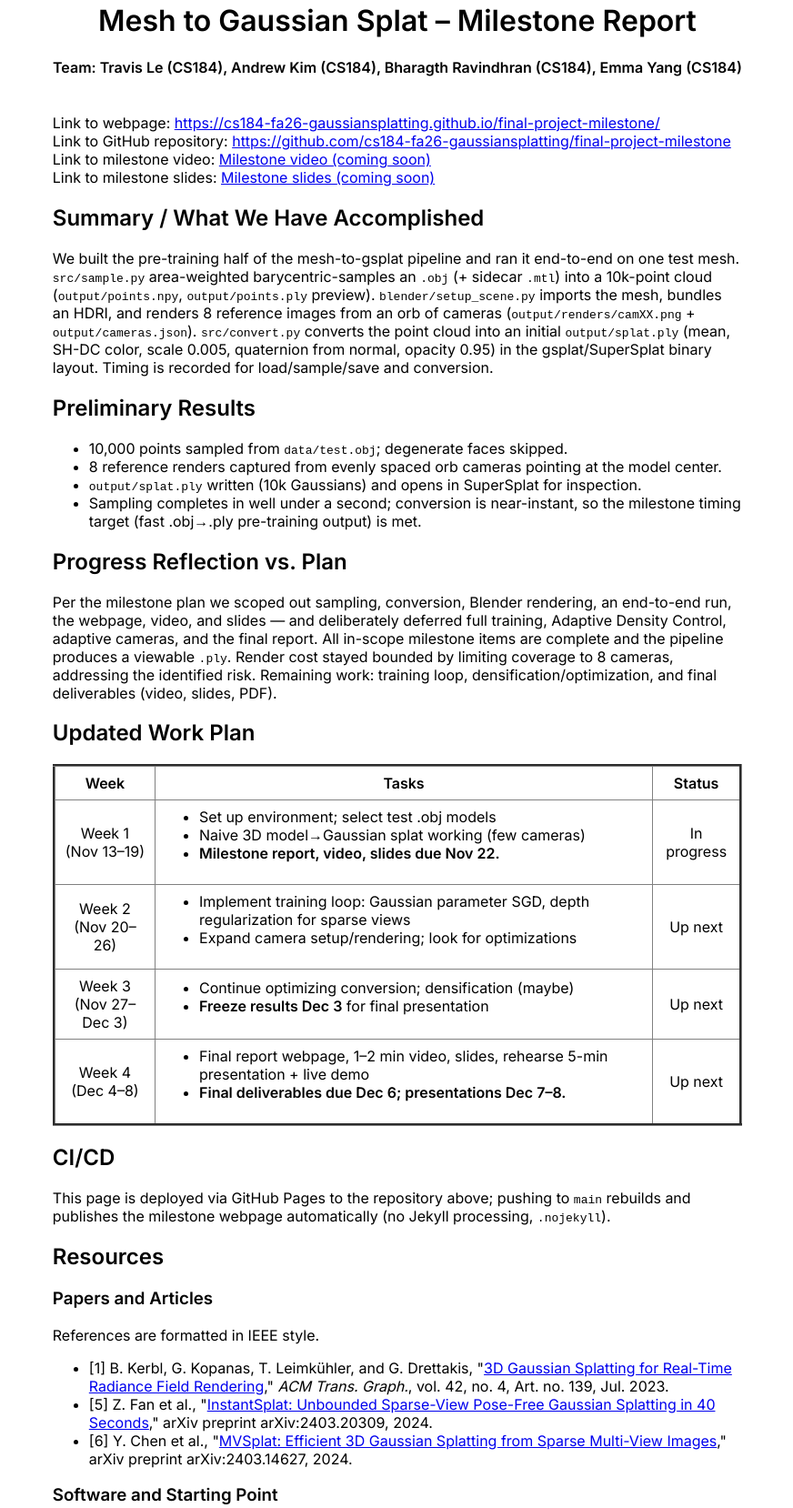
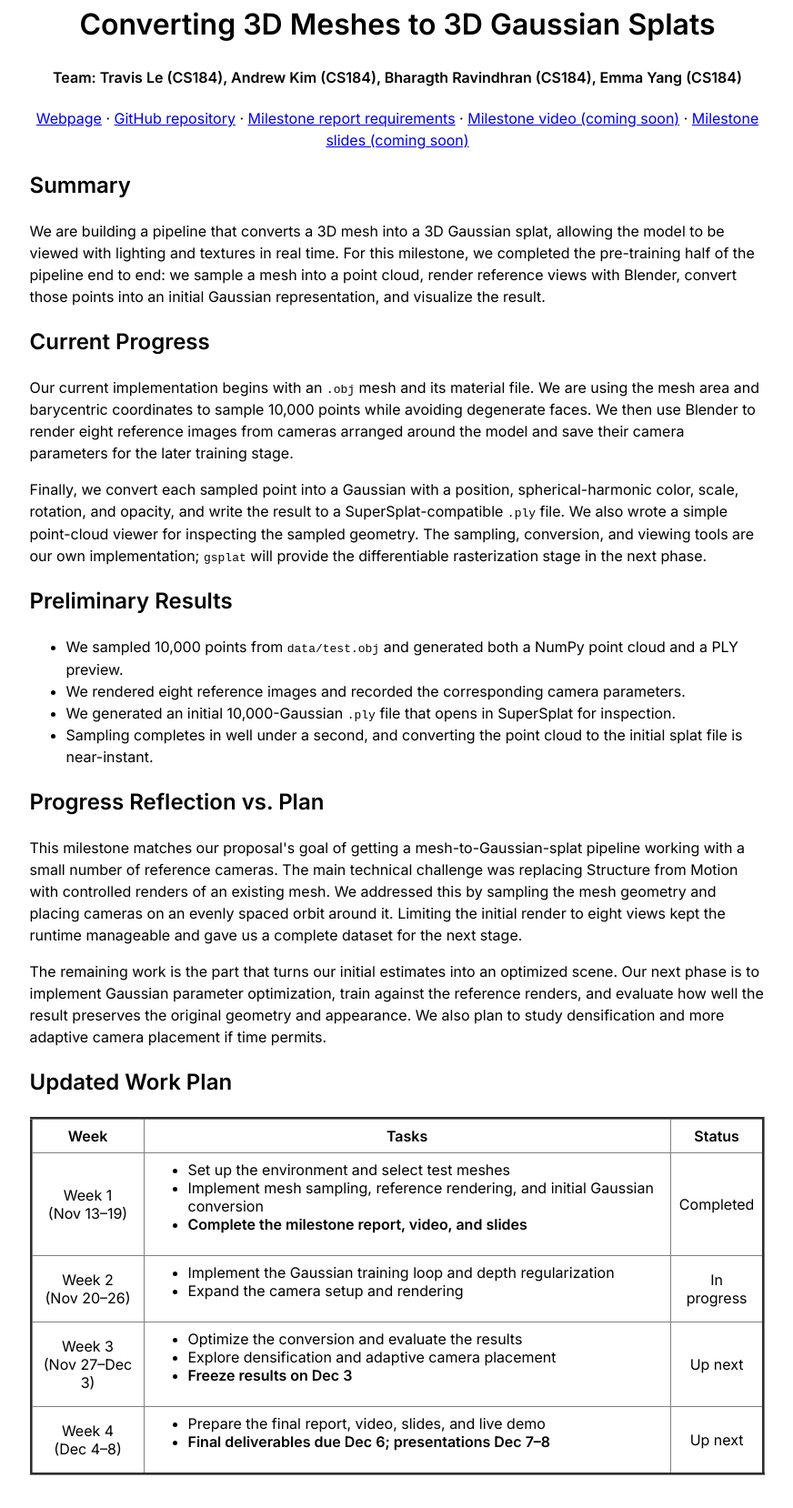
Before and after one commit to cs184-fa26-gaussiansplatting/final-project-milestone, a plain HTML site: page index.html in a window 1280 px wide. Shown: the part 86-1744 px from the top of the page at 91% size, without its empty margins (203-1075 px from the left). Drawn offline with nearby package versions, Linux system fonts and the light colour scheme; some packages are replaced by stand-ins of ours.

Commit message:
Rewrote milestone report

```diff
--- a/index.html
+++ b/index.html
@@ -9,7 +9,7 @@
 
 			.container {
 				margin: 0 auto;
-				padding: 60px 20%;
+				padding: 60px 18%;
 			}
 
 			figure {
@@ -22,6 +22,7 @@
 
 			body {
 				font-family: 'Inter', sans-serif;
+				line-height: 1.5;
 			}
 
 			table {
@@ -34,60 +35,54 @@
 				text-align: center;
 				padding: 8px;
 			}
+
+			.links {
+				text-align: center;
+			}
 		</style>
 	</head>
 	<body>
 		<div class="container">
-		<h1>Mesh to Gaussian Splat – Milestone Report</h1>
+			<h1>Converting 3D Meshes to 3D Gaussian Splats</h1>
 			<div style="text-align: center;">
 				<h4>Team: Travis Le (CS184), Andrew Kim (CS184), Bharagth Ravindhran (CS184), Emma Yang (CS184)</h4>
 			</div>
 
-		<br>
+			<p class="links">
+				<a href="https://cs184-fa26-gaussiansplatting.github.io/final-project-milestone/">Webpage</a> &middot;
+				<a href="https://github.com/cs184-fa26-gaussiansplatting/final-project-milestone">GitHub repository</a> &middot;
+				<a href="https://cs184.eecs.berkeley.edu/fa26/project/#31a-milestone-report-webpage-cs184">Milestone report requirements</a> &middot;
+				<a href="#">Milestone video (coming soon)</a> &middot;
+				<a href="#">Milestone slides (coming soon)</a>
+			</p>
 
-		Link to webpage: <a href="https://cs184-fa26-gaussiansplatting.github.io/final-project-milestone/">https://cs184-fa26-gaussiansplatting.github.io/final-project-milestone/</a>
+			<h2>Summary</h2>
+			<p>
+				We are building a pipeline that converts a 3D mesh into a 3D Gaussian splat, allowing the model to be viewed with lighting and textures in real time. For this milestone, we completed the pre-training half of the pipeline end to end: we sample a mesh into a point cloud, render reference views with Blender, convert those points into an initial Gaussian representation, and visualize the result.
+			</p>
 
-		<br>
-
-		Link to GitHub repository: <a href="https://github.com/cs184-fa26-gaussiansplatting/final-project-milestone">https://github.com/cs184-fa26-gaussiansplatting/final-project-milestone</a>
-
-		<br>
-
-		Link to milestone video: <a href="#">Milestone video (coming soon)</a>
-
-		<br>
-
-		Link to milestone slides: <a href="#">Milestone slides (coming soon)</a>
-
-		<h2>Summary / What We Have Accomplished</h2>
+			<h2>Current Progress</h2>
 			<p>
-			We built the pre-training half of the mesh-to-gsplat pipeline and ran it end-to-end on one test mesh.
-			<code>src/sample.py</code> area-weighted barycentric-samples an <code>.obj</code> (+ sidecar <code>.mtl</code>) into a 10k-point
-			cloud (<code>output/points.npy</code>, <code>output/points.ply</code> preview).
-			<code>blender/setup_scene.py</code> imports the mesh, bundles an HDRI, and renders 8 reference images from an
-			orb of cameras (<code>output/renders/camXX.png</code> + <code>output/cameras.json</code>).
-			<code>src/convert.py</code> converts the point cloud into an initial <code>output/splat.ply</code> (mean, SH-DC color,
-			scale 0.005, quaternion from normal, opacity 0.95) in the gsplat/SuperSplat binary layout.
-			Timing is recorded for load/sample/save and conversion.
+				Our current implementation begins with an <code>.obj</code> mesh and its material file. We are using the mesh area and barycentric coordinates to sample 10,000 points while avoiding degenerate faces. We then use Blender to render eight reference images from cameras arranged around the model and save their camera parameters for the later training stage.
+			</p>
+			<p>
+				Finally, we convert each sampled point into a Gaussian with a position, spherical-harmonic color, scale, rotation, and opacity, and write the result to a SuperSplat-compatible <code>.ply</code> file. We also wrote a simple point-cloud viewer for inspecting the sampled geometry. The sampling, conversion, and viewing tools are our own implementation; <code>gsplat</code> will provide the differentiable rasterization stage in the next phase.
 			</p>
 
 			<h2>Preliminary Results</h2>
 			<ul>
-			<li>10,000 points sampled from <code>data/test.obj</code>; degenerate faces skipped.</li>
-			<li>8 reference renders captured from evenly spaced orb cameras pointing at the model center.</li>
-			<li><code>output/splat.ply</code> written (10k Gaussians) and opens in SuperSplat for inspection.</li>
-			<li>Sampling completes in well under a second; conversion is near-instant, so the
-				milestone timing target (fast .obj→.ply pre-training output) is met.</li>
+				<li>We sampled 10,000 points from <code>data/test.obj</code> and generated both a NumPy point cloud and a PLY preview.</li>
+				<li>We rendered eight reference images and recorded the corresponding camera parameters.</li>
+				<li>We generated an initial 10,000-Gaussian <code>.ply</code> file that opens in SuperSplat for inspection.</li>
+				<li>Sampling completes in well under a second, and converting the point cloud to the initial splat file is near-instant.</li>
 			</ul>
 
 			<h2>Progress Reflection vs. Plan</h2>
 			<p>
-			Per the milestone plan we scoped out sampling, conversion, Blender rendering, an end-to-end run,
-			the webpage, video, and slides — and deliberately deferred full training, Adaptive Density Control,
-			adaptive cameras, and the final report. All in-scope milestone items are complete and the pipeline
-			produces a viewable <code>.ply</code>. Render cost stayed bounded by limiting coverage to 8 cameras,
-			addressing the identified risk. Remaining work: training loop, densification/optimization, and
-			final deliverables (video, slides, PDF).
+				This milestone matches our proposal's goal of getting a mesh-to-Gaussian-splat pipeline working with a small number of reference cameras. The main technical challenge was replacing Structure from Motion with controlled renders of an existing mesh. We addressed this by sampling the mesh geometry and placing cameras on an evenly spaced orbit around it. Limiting the initial render to eight views kept the runtime manageable and gave us a complete dataset for the next stage.
+			</p>
+			<p>
+				The remaining work is the part that turns our initial estimates into an optimized scene. Our next phase is to implement Gaussian parameter optimization, train against the reference renders, and evaluate how well the result preserves the original geometry and appearance. We also plan to study densification and more adaptive camera placement if time permits.
 			</p>
 
 			<h2>Updated Work Plan</h2>
@@ -101,29 +96,30 @@
 					<td>Week 1<br>(Nov 13&ndash;19)</td>
 					<td style="text-align:left;">
 						<ul>
-						<li>Set up environment; select test .obj models</li>
-						<li>Naive 3D model&rarr;Gaussian splat working (few cameras)</li>
-						<li><b>Milestone report, video, slides due Nov 22.</b></li>
+							<li>Set up the environment and select test meshes</li>
+							<li>Implement mesh sampling, reference rendering, and initial Gaussian conversion</li>
+							<li><b>Complete the milestone report, video, and slides</b></li>
+						</ul>
+					</td>
+					<td>Completed</td>
+				</tr>
+				<tr>
+					<td>Week 2<br>(Nov 20&ndash;26)</td>
+					<td style="text-align:left;">
+						<ul>
+							<li>Implement the Gaussian training loop and depth regularization</li>
+							<li>Expand the camera setup and rendering</li>
 						</ul>
 					</td>
 					<td>In progress</td>
 				</tr>
 				<tr>
-				<td>Week 2<br>(Nov 20&ndash;26)</td>
-				<td style="text-align:left;">
-					<ul>
-						<li>Implement training loop: Gaussian parameter SGD, depth regularization for sparse views</li>
-						<li>Expand camera setup/rendering; look for optimizations</li>
-					</ul>
-				</td>
-				<td>Up next</td>
-			</tr>
-			<tr>
 					<td>Week 3<br>(Nov 27&ndash;Dec 3)</td>
 					<td style="text-align:left;">
 						<ul>
-						<li>Continue optimizing conversion; densification (maybe)</li>
-						<li><b>Freeze results Dec 3</b> for final presentation</li>
+							<li>Optimize the conversion and evaluate the results</li>
+							<li>Explore densification and adaptive camera placement</li>
+							<li><b>Freeze results on Dec 3</b></li>
 						</ul>
 					</td>
 					<td>Up next</td>
@@ -132,37 +128,13 @@
 					<td>Week 4<br>(Dec 4&ndash;8)</td>
 					<td style="text-align:left;">
 						<ul>
-						<li>Final report webpage, 1&ndash;2 min video, slides, rehearse 5-min presentation + live demo</li>
-						<li><b>Final deliverables due Dec 6; presentations Dec 7&ndash;8.</b></li>
+							<li>Prepare the final report, video, slides, and live demo</li>
+							<li><b>Final deliverables due Dec 6; presentations Dec 7&ndash;8</b></li>
 						</ul>
 					</td>
 					<td>Up next</td>
 				</tr>
 			</table>
-
-		<h2>CI/CD</h2>
-		<p>
-			This page is deployed via GitHub Pages to the repository above; pushing to <code>main</code>
-			rebuilds and publishes the milestone webpage automatically (no Jekyll processing, <code>.nojekyll</code>).
-		</p>
-
-		<h2>Resources</h2>
-		<h3>Papers and Articles</h3>
-		<p>References are formatted in IEEE style.</p>
-		<ul>
-			<li>[1] B. Kerbl, G. Kopanas, T. Leimk&uuml;hler, and G. Drettakis, "<a href="https://repo-sam.inria.fr/fungraph/3d-gaussian-splatting/">3D Gaussian Splatting for Real-Time Radiance Field Rendering</a>," <i>ACM Trans. Graph.</i>, vol. 42, no. 4, Art. no. 139, Jul. 2023.</li>
-			<li>[5] Z. Fan et al., "<a href="https://arxiv.org/abs/2403.20309">InstantSplat: Unbounded Sparse-View Pose-Free Gaussian Splatting in 40 Seconds</a>," arXiv preprint arXiv:2403.20309, 2024.</li>
-			<li>[6] Y. Chen et al., "<a href="https://arxiv.org/abs/2403.14627">MVSplat: Efficient 3D Gaussian Splatting from Sparse Multi-View Images</a>," arXiv preprint arXiv:2403.14627, 2024.</li>
-		</ul>
-		<h3>Software and Starting Point</h3>
-		<ul>
-			<li><code>gsplat</code> as the differentiable CUDA rasterization engine; optimizer, densification, and metrics written by us.</li>
-			<li><code>SuperSplat</code> to view <code>.ply</code> files; Blender 4.x for reference rendering.</li>
-		</ul>
-		<h3>Computing Platform</h3>
-		<ul>
-			<li>Local CUDA GPU if available, else Colab or a rented cloud GPU (AutoDL); scenes kept small for a single modest GPU.</li>
-		</ul>
 		</div>
 	</body>
 </html>
```
Lines whose indentation alone changed are shown as unchanged.
